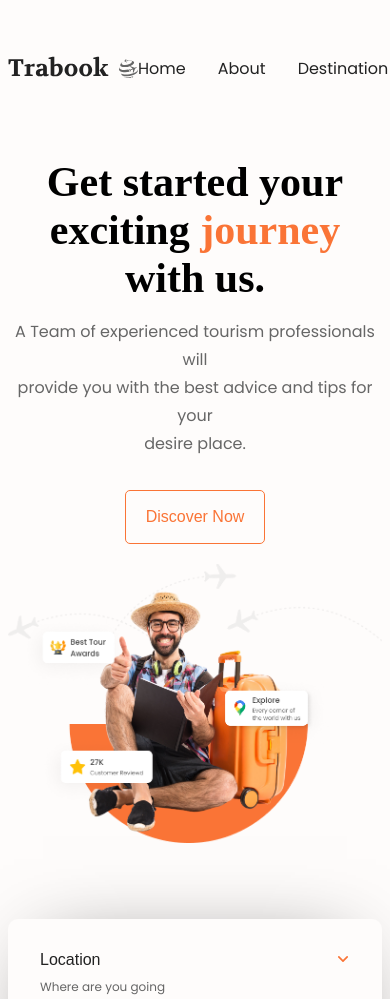
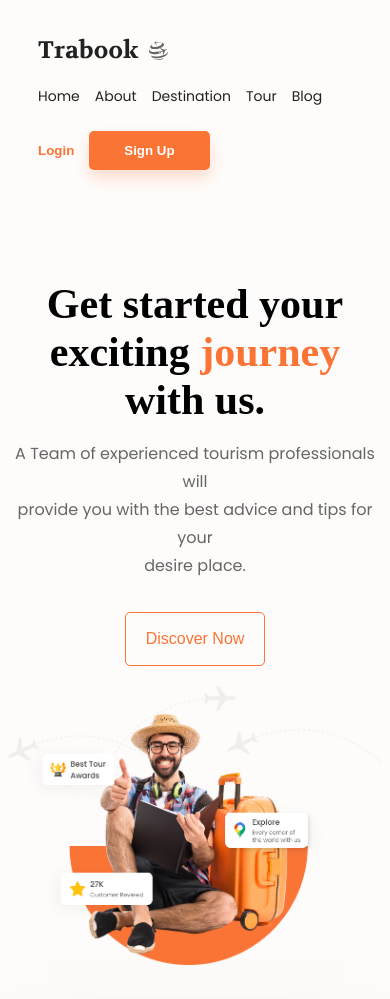
Before and after one commit to thiru-84/HTML-CSS-Landing-Page, a plain HTML site: page index.html in a window 390 px wide. Shown: the top 999 px of the page. Drawn offline with Linux system fonts and the light colour scheme; a web font is replaced by a local one.

Commit message:
v1.2-updated

```diff
--- a/style.css
+++ b/style.css
@@ -155,6 +155,52 @@ button {
   padding: 0px;
   box-shadow: none;
 }
+
+/* responsiveness */
+@media (max-width: 1024px) {
+  .nav-wrap {
+    position: relative; /* Make nav non-fixed */
+    padding: 20px;
+  }
+
+  .nav-container {
+    display: flex;
+    justify-content: space-between;
+    flex-wrap: wrap;
+    align-items: center;
+  }
+
+  .nav {
+    display: flex;
+    flex-wrap: wrap;
+    gap: 20px;
+    padding: 0px;
+    margin: 0;
+    font-size: var(--font-14);
+    font-weight: var(--font-weight-400);
+    align-items: center;
+  }
+
+  .nav a {
+    padding: 24px 0px;
+    font-size: var(--font-14);
+  }
+
+  .nav-button {
+    padding: 12px 35px;
+  }
+
+
+  @media (max-width: 768px) {
+    .nav-container {
+      padding: 10px;
+    }
+    .nav {
+      gap: 15px;
+    }
+  }
+}
+
 
 /* --------------------------- hero section --------------------------- */
 
@@ -315,7 +361,7 @@ button {
   }
 
   .hero-left {
-    padding: 150px 0px 0px 0px;
+    padding: 80px 0px 0px 0px;
     text-align: center;
   }
 
```
